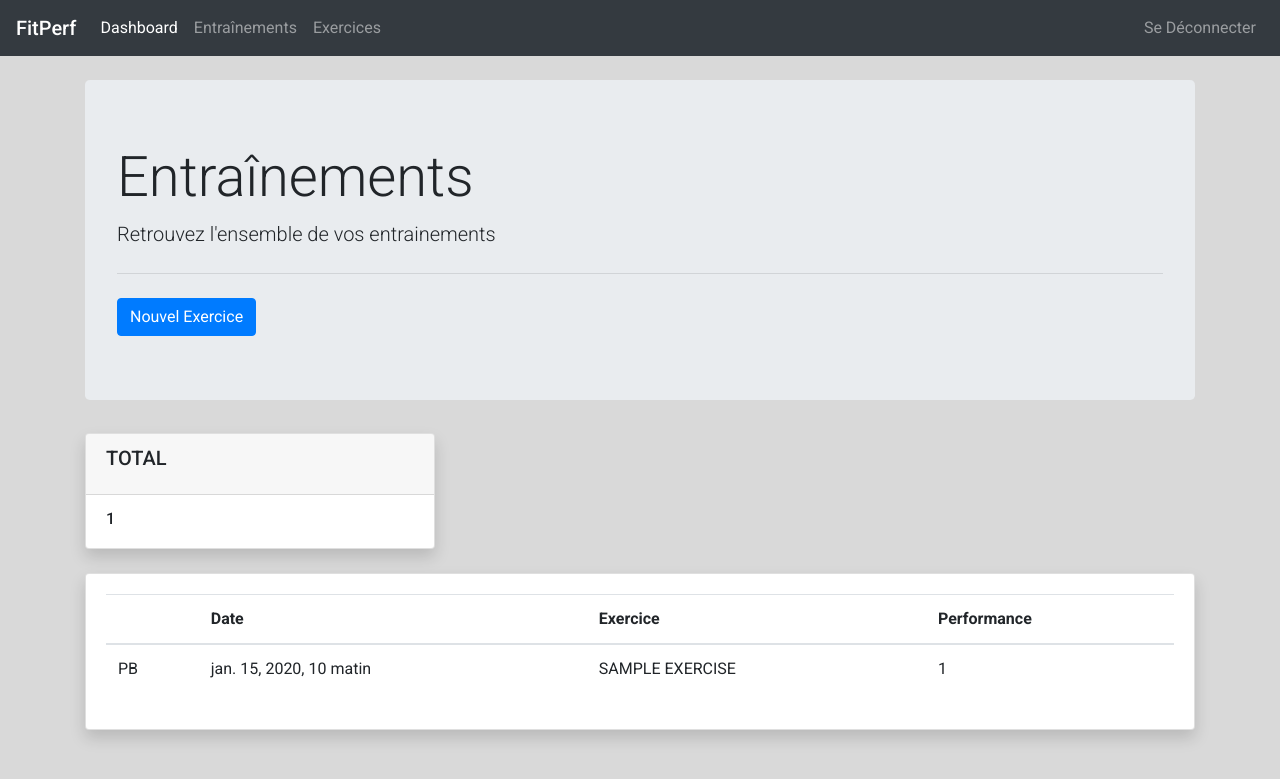
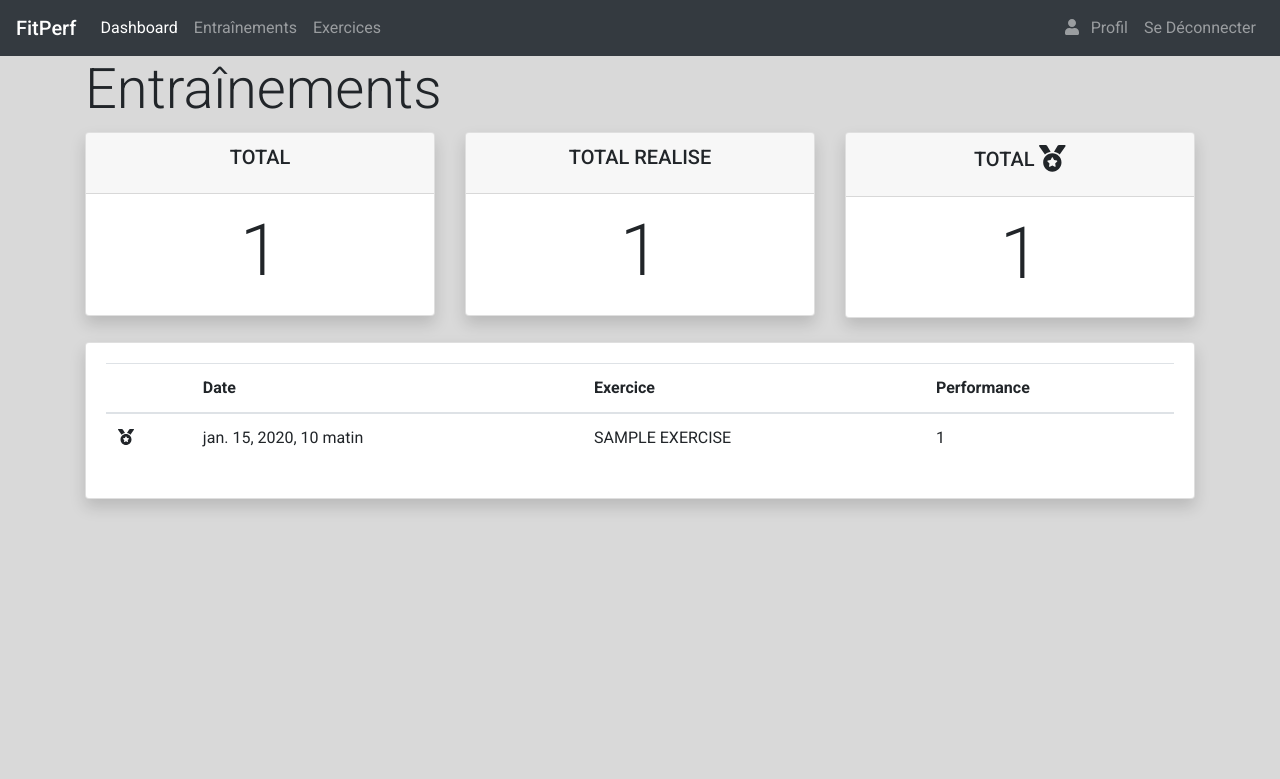
Before and after one commit to JN-Lab/fitperf, a Django app: page /app/trainings/ in a window 1280 px wide. Shown: the top 779 px of the page. Run offline with Django 3.2, Linux system fonts and the light colour scheme; a user stored in the database is signed in; tables that the repository leaves empty hold one stand-in row (values such as "Sample post"); some libraries are stand-ins or nearby versions.

Commit message:
some other refactoring had been done + some test on templates too + creation of profile page

```diff
--- a/fitperf/program_builder/templates/program_builder/base.html
+++ b/fitperf/program_builder/templates/program_builder/base.html
@@ -12,6 +12,10 @@
 
     <!-- Custom Fonts -->
     <link rel="stylesheet" href="https://fonts.googleapis.com/css?family=Roboto:300,400,500,700" type="text/css">
+
+    <!-- FontAwesome Icons -->
+    <link rel="stylesheet" href="https://use.fontawesome.com/releases/v5.3.1/css/all.css" integrity="sha384-mzrmE5qonljUremFsqc01SB46JvROS7bZs3IO2EmfFsd15uHvIt+Y8vEf7N7fWAU" crossorigin="anonymous">
+
 
     <!-- Custom CSS -->
     <link rel="stylesheet" href="{% static 'css/main.css' %}">
@@ -38,6 +42,9 @@
 
             <ul class="navbar-nav">
                 <li class=nav-item>
+                    <a class="nav-link" href="{% url 'program_builder:profile' %}"><i class="fas fa-user mr-2"></i> Profil</a>
+                </li>
+                <li class=nav-item>
                     <a class="nav-link" href="{% url 'authentification:log_out' %}">Se Déconnecter</a>
                 </li>
             </ul>
@@ -48,6 +55,7 @@
 <!-- Bootstrap core Javascript-->
 <script src="{% static 'jquery/jquery.min.js' %}"></script>
 <script src="{% static 'bootstrap/js/bootstrap.js' %}"></script>
+<script defer src="https://use.fontawesome.com/releases/v5.3.1/js/all.js" integrity="sha384-kW+oWsYx3YpxvjtZjFXqazFpA7UP/MbiY4jvs+RWZo2+N94PFZ36T6TFkc9O3qoB" crossorigin="anonymous"></script>
 <script src="{% static 'javascript/custom.js' %}"></script>
 {% block custom_js %}{% endblock %}
 </body>
--- a/fitperf/program_builder/templates/program_builder/exercises_list.html
+++ b/fitperf/program_builder/templates/program_builder/exercises_list.html
@@ -64,7 +64,7 @@
                                         <h6 class="card-subtitle mb-2 text-muted">{{ exercise.exerciseType }}</h6>
                                     </div>
                                     <div class="col">
-                                        <h5 class="card-title text-right text-primary">PB</h5>
+                                        <h5 class="card-title text-right text-primary"><i class="fas fa-medal"></i></h5>
                                         <h6 class="card-subtitle mb-2 text-right text-primary">{{ exercise.pb }}</h6>
                                     </div>
                                 </div>
--- a/fitperf/program_builder/templates/program_builder/trainings_list.html
+++ b/fitperf/program_builder/templates/program_builder/trainings_list.html
@@ -4,15 +4,7 @@
 {% block content %}
 {% load static %}
 <main class="container">
-    <div class="jumbotron mt-4">
-        <h1 class="display-4">Entraînements</h1>
-        <p class="lead">Retrouvez l'ensemble de vos entrainements</p>
-        <hr class="my-4">
-        <!-- Button trigger modal -->
-        <button type="button" class="btn btn-primary" data-toggle="modal" data-target="#exerciseModalStep1">
-            Nouvel Exercice
-        </button>
-    </div>
+    <h1 class="display-4">Entraînements</h1>
     <div class="row">
         <div class="col-12">
             {% if messages %}
@@ -22,12 +14,32 @@
     </div>
     <div class="row">
         <div class="col-md-6 col-lg-4">
-            <div class="card mb-4 shadow">
+            <div class="card text-center mb-4 shadow">
                 <div class="card-header">
                     <h5 class="card-title">TOTAL</h5>
                 </div>
                 <div class="card-body">
-                    <h6 class="card-subtitle">{{ trainings_number }}</h6>
+                    <h6 class="card-subtitle display-3">{{ trainings_number }}</h6>
+                </div>
+            </div>
+        </div>
+        <div class="col-md-6 col-lg-4">
+            <div class="card text-center mb-4 shadow">
+                <div class="card-header">
+                    <h5 class="card-title">TOTAL REALISE</h5>
+                </div>
+                <div class="card-body">
+                    <h6 class="card-subtitle display-3">{{ trainings_done_number }}</h6>
+                </div>
+            </div>
+        </div>
+        <div class="col-md-6 col-lg-4">
+            <div class="card text-center mb-4 shadow">
+                <div class="card-header">
+                    <h5 class="card-title">TOTAL <i class="fas fa-medal fa-lg"></i></h5>
+                </div>
+                <div class="card-body">
+                    <h6 class="card-subtitle display-3">{{ pb_number }}</h6>
                 </div>
             </div>
         </div>
@@ -49,7 +61,7 @@
                             {% for training in trainings %}
                                 <tr>
                                     {% if training.performanceValue and training.performanceValue == training.exercise.pb %}
-                                        <td class=""align-middle>PB</td>
+                                        <td class=""align-middle><i class="fas fa-medal"></i></td>
                                     {% else %}
                                     <td class=""align-middle></td>
                                     {% endif %}
--- a/fitperf/program_builder/urls.py
+++ b/fitperf/program_builder/urls.py
@@ -10,5 +10,5 @@ urlpatterns = [
     path('exercise/<exercise_pk>/', views.exercise_page, name="exercise_page"),
     path('delete-exercise/<exercise_pk>/', views.delete_exercise, name="delete_exercise"),
     path('trainings/', views.trainings_list, name="trainings_list"),
-    path('training/<training_pk>/', views.training_page, name="training_page"),
+    path('profile/', views.profile, name="profile"),
 ]
--- a/fitperf/program_builder/views.py
+++ b/fitperf/program_builder/views.py
@@ -80,13 +80,14 @@ def exercise_page(request, exercise_pk):
         training = db_training.set_training(exercise, request.user)
         if training:
             messages.success(request, """Votre entraînement a été créé. Donnez le maximum de vous même!""")
-            return redirect(reverse('program_builder:training_page', args=[str(training.pk)]))
+            return redirect(reverse('program_builder:trainings_list'))
         else:
             messages.error(request, """Un problème a été rencontré lors de la création de votre entraînement.
                                     Veuillez réessayer s'il vous plait.""")
             return render(request, "exercise_page.html", locals())
     else:
         date = datetime.now
+        print(exercise_dict)
         return render(request, 'exercise_page.html', locals())
 
 @login_required
@@ -100,14 +101,6 @@ def delete_exercise(request, exercise_pk):
 
     referer = request.META.get("HTTP_REFERER")
     return redirect(referer, locals())
-
-@login_required
-def training_page(request, training_pk):
-
-    db = DataTreatment()
-    training = db.get_one_training_in_dict(training_pk, request.user)
-
-    return render(request, 'training_page.html', locals())
 
 @login_required
 def trainings_list(request):
@@ -124,4 +117,11 @@ def trainings_list(request):
     db = DataTreatment()
     trainings = db.get_all_trainings_per_user_in_dict(request.user)
     trainings_number = len(trainings)
+    trainings_done_number = len([training for training in trainings if training["done"]])
+    pb_number = len([training for training in trainings if training["performanceValue"] and training["performanceValue"] == training["exercise"]["pb"]])
     return render(request, "trainings_list.html", locals())
+
+@login_required
+def profile(request):
+
+    return render(request, "profile.html", locals())
```
Also changed, not shown: fitperf/program_builder/templates/program_builder/exercise_page.html (+11 -2 lines), fitperf/program_builder/templates/program_builder/profile.html (added, +9 -0 lines). Lines whose indentation alone changed are shown as unchanged.
